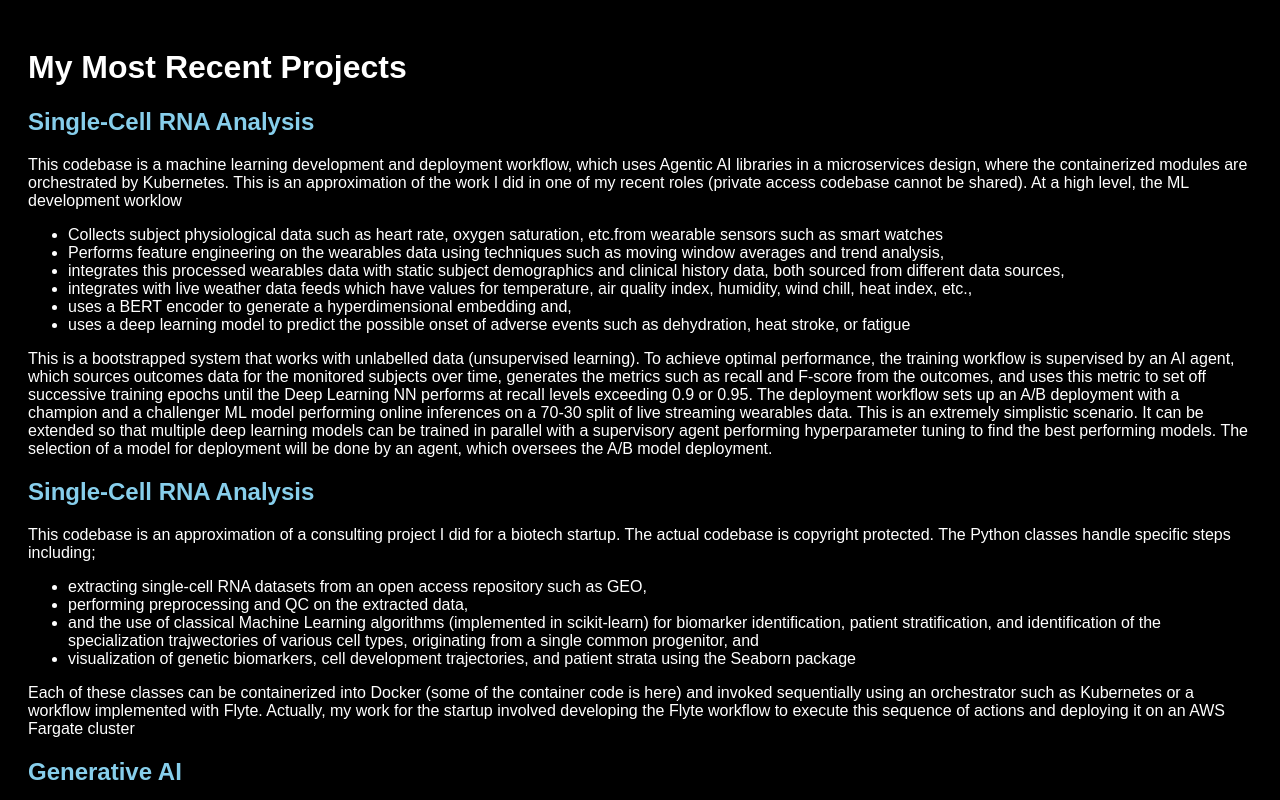
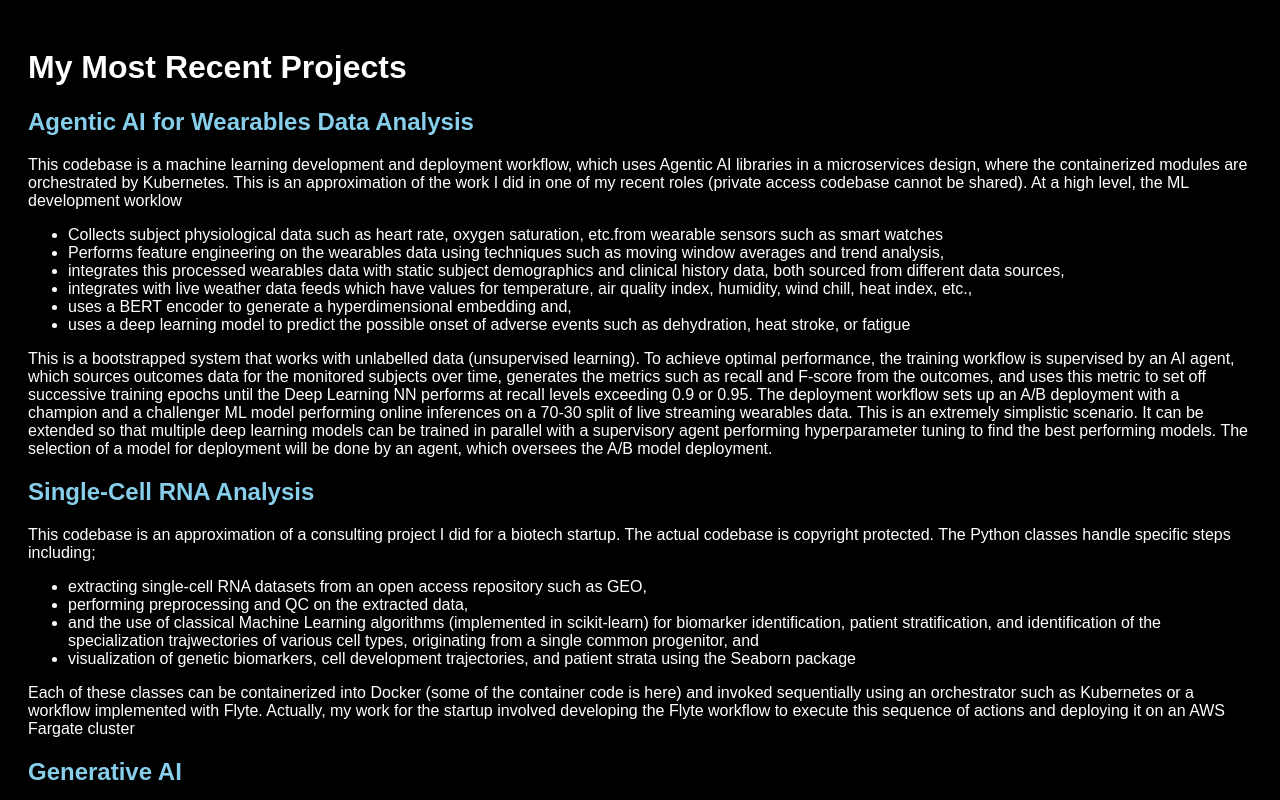
Before and after one commit to cartiktq/cartiktq.github.io, a plain HTML site: page index.html in a window 1280 px wide. Shown: the top 800 px of the page. Drawn offline with Linux system fonts and the light colour scheme.

Commit message:
Update index.html to put in correct name for project name

```diff
--- a/index.html
+++ b/index.html
@@ -24,7 +24,7 @@
 <body>
   <h1>My Most Recent Projects</h1>
   <div class="Agentic AI for Wearables Data Analysis">
-    <h2><a href="https://github.com/cartiktq/WearablesDataAnalysis">Single-Cell RNA Analysis</a></h2>
+    <h2><a href="https://github.com/cartiktq/WearablesDataAnalysis">Agentic AI for Wearables Data Analysis</a></h2>
     <div>This codebase is a machine learning development and deployment workflow, which uses Agentic AI libraries in a microservices design, where the containerized modules
       are orchestrated by Kubernetes. This is an approximation of the work I did in one of my recent roles (private access codebase cannot be shared).
       At a high level, the ML development worklow
```
